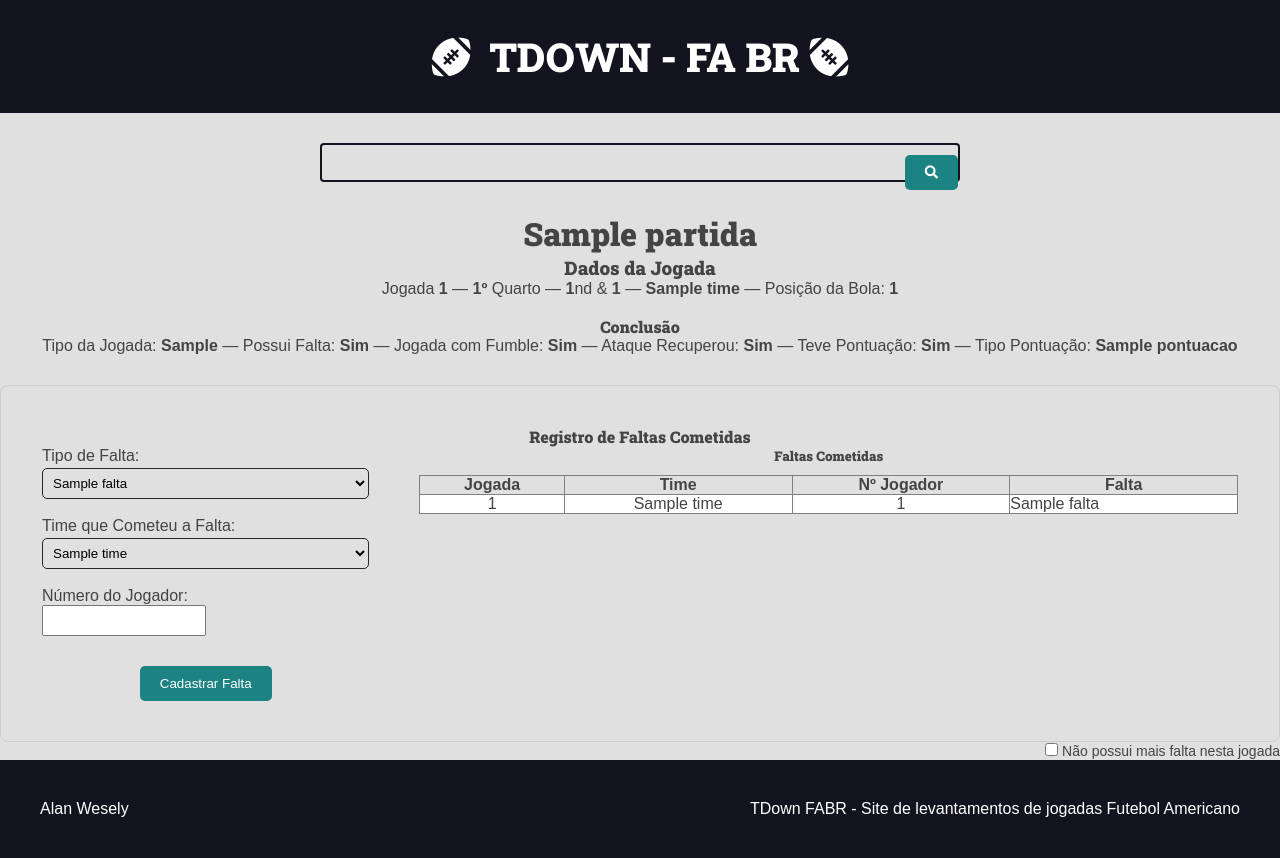
After one commit to AlanWesely/TDown_FABR-TCC, a Django app: page /detalhe-jogada/1/ in a window 1280 px wide. The commit adds this page. Run offline with Django 5.2, Linux system fonts and the light colour scheme; tables that the repository leaves empty hold one stand-in row (values such as "Sample post").

Commit message:
Comit_cadastroJogada

```diff
--- /dev/null
+++ b/app_tdown/templates/app_tdown/pages/detalheJogada.html
@@ -0,0 +1,51 @@
+{% extends "global/base.html" %}
+{% block title %}Detalhe da Jogada | {% endblock title %}
+
+{% block content %}
+<div class="main-content main-content-detail container">
+    <h1 style="text-align: center;">{{ partida.nomePartida }}</h1>
+    <h3 style="text-align: center;">Dados da Jogada</h3>
+    <p style="text-align: center;">
+        Jogada <b>{{ jogada.jogada }}</b> — <b>{{ jogada.tempo }}º</b> Quarto — <b>{{ jogada.descida }}</b>nd & <b>{{ jogada.jardaFirst }}</b> —
+        <b>{{ jogada.timeAtacando }}</b> — Posição da Bola: <b>{{ jogada.posicaoBola }}</b>
+    </p><br>
+
+    <h4 style="text-align: center;">Conclusão</h4>
+    <p style="text-align: center;">
+        Tipo da Jogada: <b>{{ conclusao.tipoJogada }}</b> —
+        Possui Falta: <b>{{ conclusao.possuiFalta|yesno:"Sim,Não" }}</b> —
+        Jogada com Fumble: <b>{{ conclusao.jogPossuiFumble|yesno:"Sim,Não" }}</b>
+        {% if conclusao.jogPossuiFumble %}
+             — Ataque Recuperou: <b>{{ conclusao.timeAtaqueRecuperou|yesno:"Sim,Não" }}</b>
+        {% else %}
+
+        {% endif %}
+         — Teve Pontuação: <b>{{ conclusao.jogadaComPontuacao|yesno:"Sim,Não" }}</b>
+        {% if conclusao.tipoPontuacao %}
+             — Tipo Pontuação:
+            <b>{{ conclusao.tipoPontuacao.nomePontuacao }}</b><br>
+        {% else %}
+            <br>
+        {% endif %}
+
+    </p>
+</div>
+{% if conclusao.possuiFalta %}
+    {% include 'app_tdown/partials/faltaCometida.html' %}
+    <!-- Checkbox para ocultar tudo -->
+    <div style="text-align: right;">
+        <label style="font-size: 14px;">
+            <input type="checkbox" onchange="toggleFaltaRegistro(this)"> Não possui mais falta nesta jogada
+        </label>
+    </div>
+{% endif %}
+
+
+<script>
+function toggleFaltaRegistro(checkbox) {
+    const bloco = document.getElementById('blocoFaltas');
+    bloco.style.display = checkbox.checked ? 'none' : 'block';
+}
+</script>
+
+{% endblock content %}
--- a/app_tdown/templates/app_tdown/pages/sucessoPartida.html
+++ b/app_tdown/templates/app_tdown/pages/sucessoPartida.html
@@ -6,10 +6,10 @@
 <div class="main-content main-content-detail container">
     <h1 style="color: green;">Cadastro realizado com sucesso!</h1>
 
-    <p><strong>Partida:</strong> {{ games.nomePartida }}</p>
-    <p><strong>Data:</strong> {{ games.dataPartida|date:"d/m/Y" }}</p>
+    <p><strong>Partida:</strong> {{ game.nomePartida }}</p>
+    <p><strong>Data:</strong> {{ game.dataPartida|date:"d/m/Y" }}</p>
     <p><strong>Horário:</strong> {{ game.horarioPartida|time:"H:i" }}</p>
-    <p><strong>Local:</strong> {{ games.ruaPartida }}, {{ games.numeroPartida }} - {{ games.cidadePartida }}/{{ games.estadoPartida }}</p>
+    <p><strong>Local:</strong> {{ game.ruaPartida }}, {{ game.numeroPartida }} - {{ game.cidadePartida }}/{{ game.estadoPartida }}</p>
 
     <div style="margin-top: 20px;">
         <a href="{% url 'games:cadastro_partida' %}" class="btn btn-primary">Novo Cadastro</a>
--- /dev/null
+++ b/app_tdown/templates/app_tdown/partials/faltaCometida.html
@@ -0,0 +1,66 @@
+<div id="blocoFaltas" style="padding: 40px; border: 1px solid #ccc; border-radius: 8px;">
+    <h4 style="text-align: center;">Registro de Faltas Cometidas</h4>
+
+    <div style="display: flex; gap: 50px; margin: 0 1px;">
+        <!-- FORMULÁRIO -->
+        <div style="flex: 0.4;">
+            <form method="post">
+                {% csrf_token %}
+                <input type="hidden" name="registrar_falta" value="1">
+
+                <div class="form-group" style="margin-bottom: 15px;">
+                    <label for="tipoFalta">Tipo de Falta:</label><br>
+                    <select name="tipoFalta" required style="width: 100%; padding: 6px;">
+                        {% for falta in todas_faltas %}
+                            <option value="{{ falta.id }}">{{ falta.nomeFalta }}</option>
+                        {% endfor %}
+                    </select>
+                </div>
+
+                <div class="form-group" style="margin-bottom: 15px;">
+                    <label for="timeCometeuFalta">Time que Cometeu a Falta:</label><br>
+                    <select name="timeCometeuFalta" required style="width: 100%; padding: 6px;">
+                        <option value="{{ partida.timeCasa.id }}">{{ partida.timeCasa.nomeEquipe }}</option>
+                        <option value="{{ partida.timeVisitante.id }}">{{ partida.timeVisitante.nomeEquipe }}</option>
+                    </select>
+                </div>
+
+                <div class="form-group" style="margin-bottom: 20px;">
+                    <label for="num_jogadorFezFalta">Número do Jogador:</label><br>
+                    <input type="number" name="num_jogadorFezFalta" min="1" max="99" required style="width: 50%; padding: 6px;">
+                </div>
+
+                <div style="text-align: center;">
+                    <button type="submit" class="btn btn-primary">Cadastrar Falta</button>
+                </div>
+            </form>
+        </div>
+
+        <!-- TABELA -->
+        <div style="flex: 1;">
+            <h5 style="text-align: center; margin-bottom: 10px;">Faltas Cometidas</h5>
+            <table border="1" width="100%" style="background-color: #fff; border-collapse: collapse;">
+                <thead style="background-color: #e0e0e0;">
+                    <tr>
+                        <th>Jogada</th>
+                        <th>Time</th>
+                        <th>Nº Jogador</th>
+                        <th>Falta</th>
+                    </tr>
+                </thead>
+                <tbody>
+                    {% for falta in faltas_cometidas %}
+                        <tr>
+                            <td style="text-align: center;">{{ jogada.jogada }}</td>
+                            <td style="text-align: center;">{{ falta.timeCometeuFalta }}</td>
+                            <td style="text-align: center;">{{ falta.num_jogadorFezFalta }}</td>
+                            <td>{{ falta.tipoFalta.nomeFalta }}</td>
+                        </tr>
+                    {% empty %}
+                        <tr><td colspan="4" style="text-align:center;">Nenhuma falta registrada</td></tr>
+                    {% endfor %}
+                </tbody>
+            </table>
+        </div>
+    </div>
+</div>
--- a/app_tdown/urls.py
+++ b/app_tdown/urls.py
@@ -11,8 +11,6 @@ urlpatterns = [
     path('visualizar-partida/<id>/', views.viewPartida, name="viewPartida"),  # Acessa Vis Partida
     path('cadastro-jogada/<int:id>/', views.cadJogada, name="cadJogada"),    # Acessa Tela Cad de Jogadas
     path('cadastro-time/', views.cadTime),  # Acessa a Tela Cadastro de Times
+    path('detalhe-jogada/<int:jogada_id>/', views.detalhe_jogada, name='detalheJogada'),
     path('conclusao-jogada/<int:jogada_id>/', views.conclusao_jogada, name='conclusaoJogada')
-
-
-
 ]
--- a/app_tdown/views.py
+++ b/app_tdown/views.py
@@ -2,7 +2,7 @@ from django.http import Http404
 from django.shortcuts import render, get_list_or_404, get_object_or_404, redirect
 from django.http import HttpResponse
 from utils.games.factory import make_game
-from .models import Partida, Jogada
+from .models import Partida, Jogada, ConclusaoJogada, Pontuacao, FaltaCometida, Falta
 from .forms import PartidaForm, JogadaForm
 # Create your views here.
 
@@ -26,6 +26,7 @@ def liga(request, liga_id):
         'games': partida,
         'title': f'{partida[0].divisoePartida.nomeEDivisao} - Liga'
     })
+
 
 
 
@@ -68,7 +69,7 @@ def viewPartida(request, id):
         'title': f'{partida.nomePartida} - Partida'
     })  # Cadastro de Partida
 
-#######################################################################################################################################################/
+###########################################################################################################################################
 #CADASTRO FORMS CADASTRO JOGADAS
 ###########################################################################################################################################
 def cadJogada(request, id):
@@ -83,15 +84,12 @@ def cadJogada(request, id):
             nova_jogada = form.save(commit=False)
             nova_jogada.partida = partida
             nova_jogada.jogada = proxima_jogada
-            nova_jogada.tempo = int(request.POST.get('tempo'))
-            nova_jogada.descida = int(request.POST.get('descida'))
-            print("tempo:", request.POST.get("tempo"))
-            print("descida:", request.POST.get("descida"))
             nova_jogada.timeDefendendo = (
                 partida.timeVisitante if nova_jogada.timeAtacando == partida.timeCasa
                 else partida.timeCasa
             )
             nova_jogada.save()
+            # 👇 Redireciona para a conclusão
             return redirect('games:conclusaoJogada', jogada_id=nova_jogada.id)
     else:
         form = JogadaForm(initial={
@@ -108,6 +106,7 @@ def cadJogada(request, id):
         'tempo': tempo_atual,
     })
 
+
 #######################################################################################################################################################
 
 def cadTime(request):
@@ -118,7 +117,69 @@ def cadTime(request):
 #######################################################################################################################################################
 def conclusao_jogada(request, jogada_id):
     jogada = get_object_or_404(Jogada, pk=jogada_id)
+    partida = jogada.partida
+    pontuacoes = Pontuacao.objects.all()
+    tipos_jogada = ["Passe", "Corrida", "Punt", "Field Goals", "Kickoff"]  # 👈 MOVA AQUI PRA CIMA
+
+    if request.method == 'POST':
+        tipoJogada = request.POST.get('tipoJogada')
+        possuiFalta = bool(request.POST.get('possuiFalta'))
+        jogPossuiFumble = bool(request.POST.get('jogPossuiFumble'))
+        timeAtaqueRecuperou = bool(request.POST.get('timeAtaqueRecuperou'))
+        jogadaComPontuacao = bool(request.POST.get('jogadaComPontuacao'))
+        tipoPontuacao_id = request.POST.get('tipoPontuacao')
+
+        tipoPontuacao = Pontuacao.objects.get(pk=tipoPontuacao_id) if tipoPontuacao_id else None
+
+        ConclusaoJogada.objects.create(
+            jogada=jogada,
+            tipoJogada=tipoJogada,
+            possuiFalta=possuiFalta,
+            jogPossuiFumble=jogPossuiFumble,
+            timeAtaqueRecuperou=timeAtaqueRecuperou,
+            jogadaComPontuacao=jogadaComPontuacao,
+            tipoPontuacao=tipoPontuacao
+        )
+
+        return redirect('games:detalheJogada', jogada_id=jogada.id)
 
     return render(request, 'app_tdown/pages/conclusaoJogada.html', {
         'jogada': jogada,
+        'partida': partida,
+        'pontuacoes': pontuacoes,
+        'tipos_jogada': tipos_jogada,
     })
+
+
+
+
+#######################################################################################################################################################
+#CADASTRO FORMS DETALHE JOGADA
+#######################################################################################################################################################
+def detalhe_jogada(request, jogada_id):
+    jogada = get_object_or_404(Jogada, pk=jogada_id)
+    partida = jogada.partida
+    conclusao = ConclusaoJogada.objects.filter(jogada=jogada).last()
+    faltas = FaltaCometida.objects.filter(conclusaoJogada=conclusao)
+    todas_faltas = Falta.objects.all()
+
+    if request.method == 'POST' and 'registrar_falta' in request.POST:
+        tipoFalta_id = request.POST.get('tipoFalta')
+        timeCometeuFalta_id = request.POST.get('timeCometeuFalta')
+        num_jogador = request.POST.get('num_jogadorFezFalta')
+
+        FaltaCometida.objects.create(
+            conclusaoJogada=conclusao,
+            tipoFalta_id=tipoFalta_id,
+            timeCometeuFalta_id=timeCometeuFalta_id,
+            num_jogadorFezFalta=num_jogador
+        )
+        return redirect('games:detalheJogada', jogada_id=jogada.id)
+
+    return render(request, 'app_tdown/pages/detalheJogada.html', {
+        'jogada': jogada,
+        'partida': partida,
+        'conclusao': conclusao,
+        'faltas_cometidas': faltas,
+        'todas_faltas': todas_faltas,
+    })
```
Also changed, not shown: app_tdown/admin.py (+37 -1 lines), app_tdown/forms.py (+1 -9 lines), app_tdown/models.py (+5 -4 lines), app_tdown/templates/app_tdown/pages/cadJogadas.html (+11 -42 lines), app_tdown/templates/app_tdown/pages/conclusaoJogada.html (+77 -7 lines), app_tdown/migrations/0007_falta_descfalta_alter_falta_penalidade.py (added), app_tdown/templates/app_tdown/partials/corrida.html (added).
